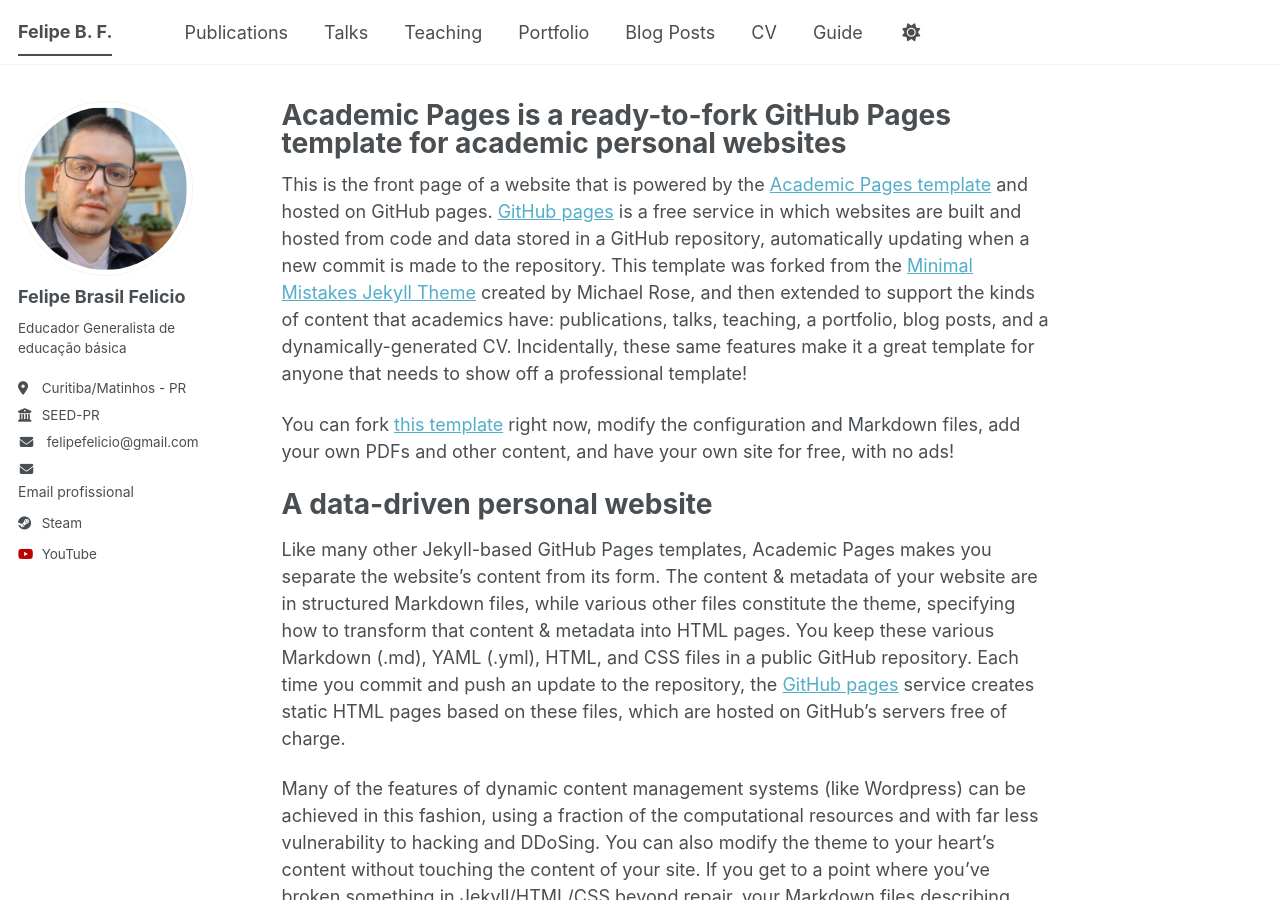
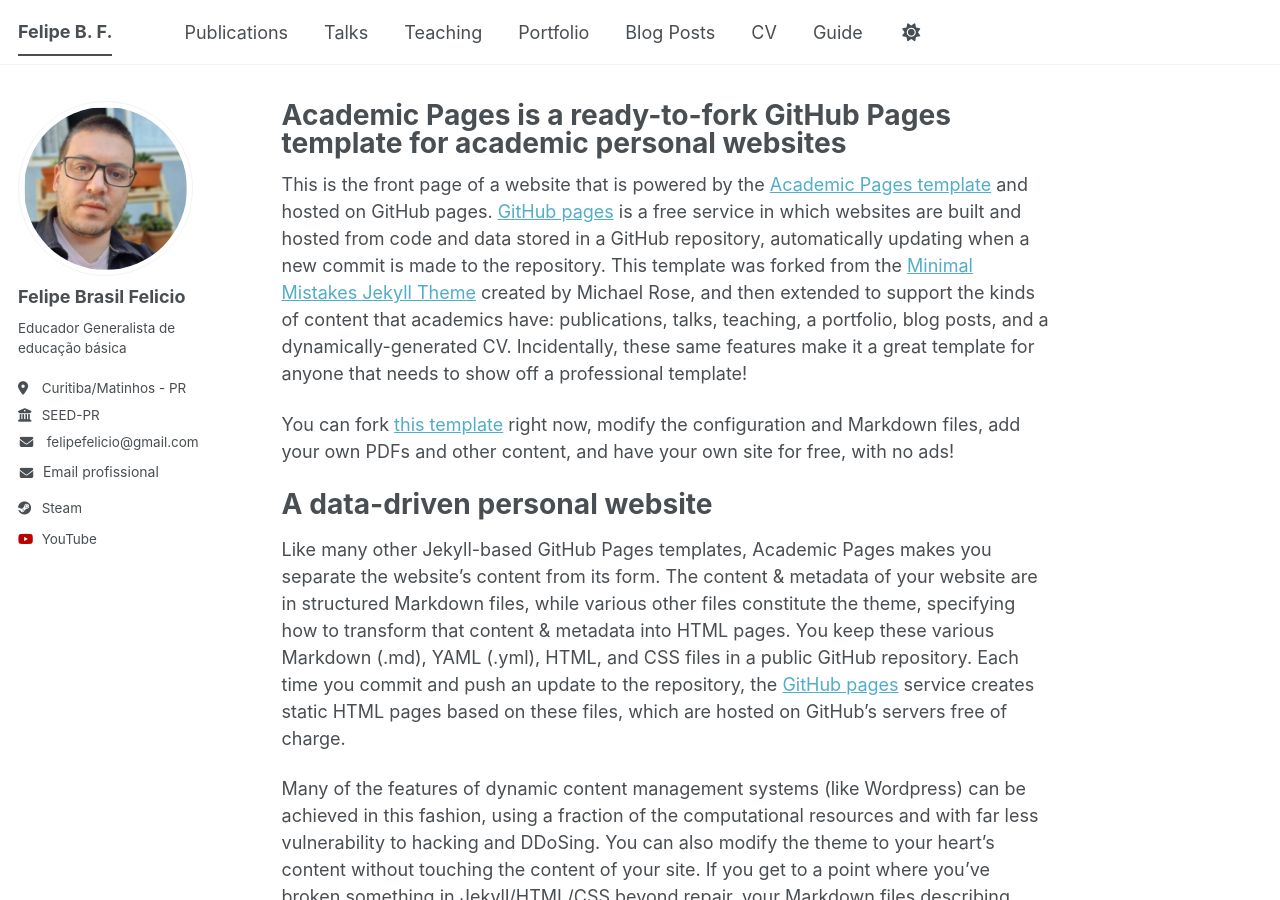
Before and after one commit to felipebrasilblog/felipebrasilprofile.github.io, a Jekyll site: the page built from _pages/about.md, in a window 1280 px wide and 900 px high. Built offline with Jekyll 4.4.1, drawn with Linux system fonts in a browser that asks for light colours; a script bundle is joined from its source files by our own code; library files that are not in the unit come from our copies.

Commit message:
Update author-profile.html

```diff
--- a/_includes/author-profile.html
+++ b/_includes/author-profile.html
@@ -38,9 +38,9 @@
     <i class="fas fa-fw fa-envelope" aria-hidden="true" style="margin-right: 8px;"></i>
     <span>felipefelicio@gmail.com</span>
   </li>
- <li>
+<li style="display: flex; align-items: center; list-style: none;">
   <i class="fas fa-fw fa-envelope" aria-hidden="true" style="margin-right: 8px;"></i>
-  <a href="mailto:felicio.felipe@escola.pr.gov.br" style="font-size: 14px; text-decoration: none;">
+  <a href="mailto:felicio.felipe@escola.pr.gov.br" style="font-size: 14px; text-decoration: none; white-space: nowrap;">
     Email profissional
   </a>
 </li>
```
